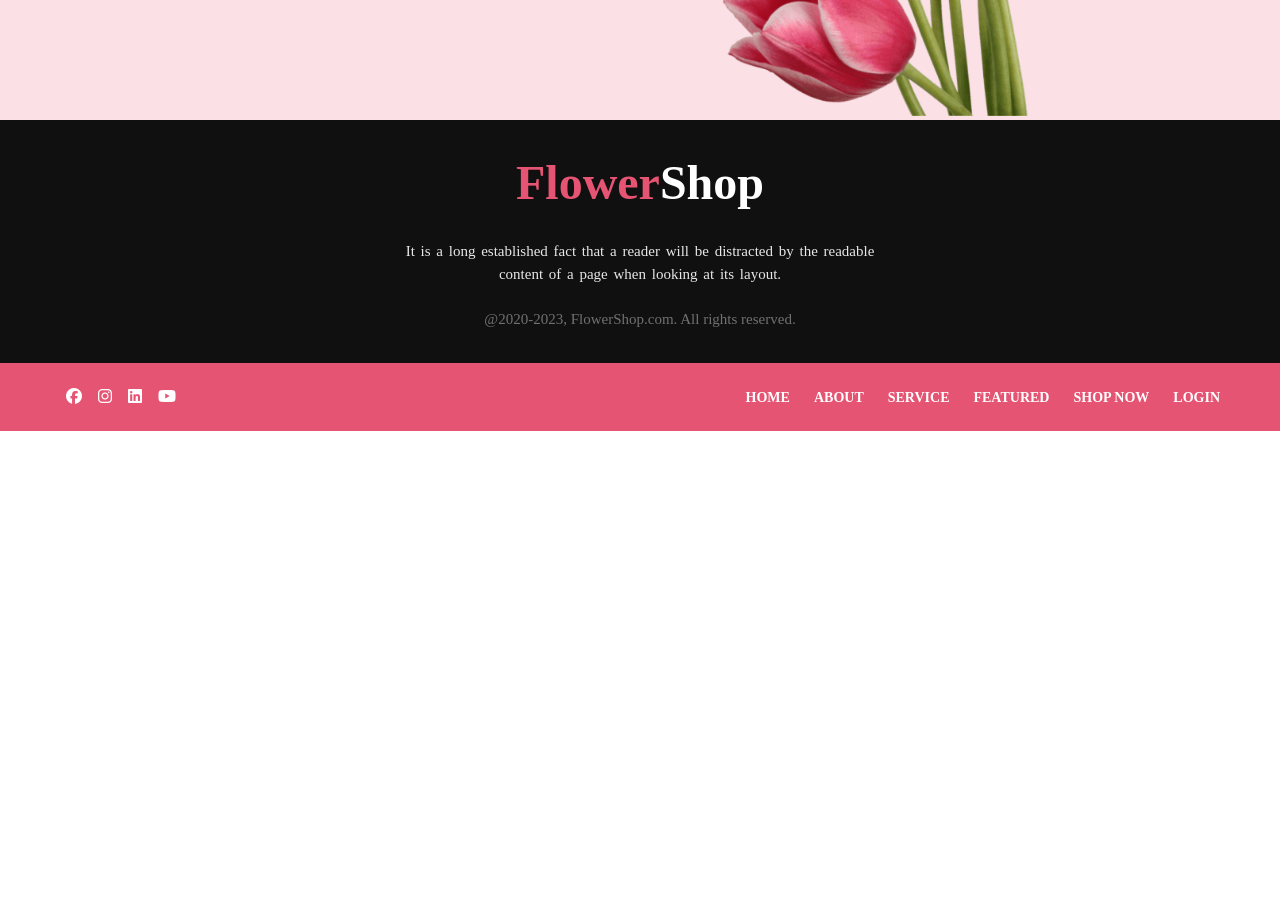
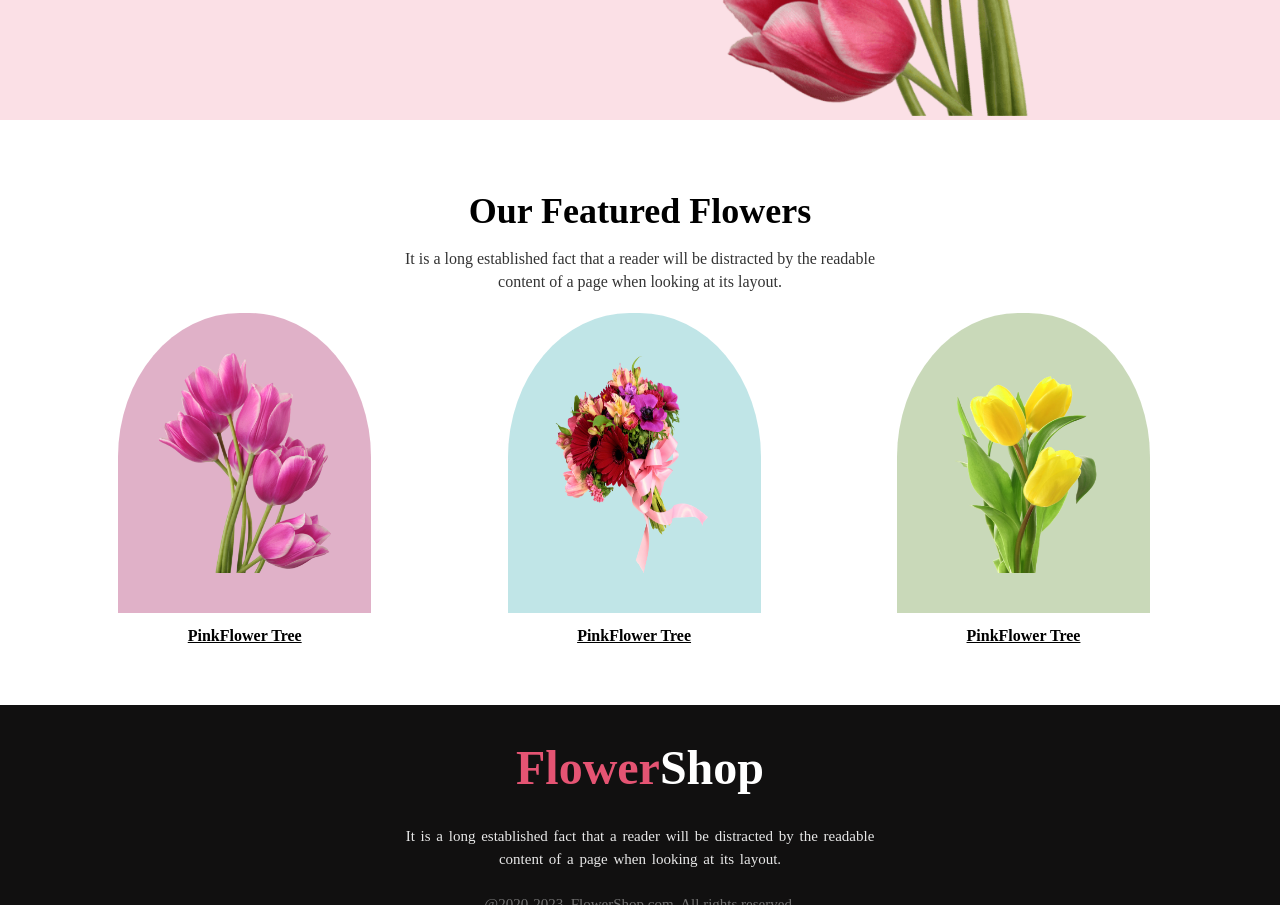
Before and after one commit to rakib5561/flower-shop, a plain HTML site: page index.html in a window 1280 px wide. Shown: the part 520-1425 px from the top of the page. Before the commit the page ends 951 px from the top, so only its background shows below. Drawn offline with Linux system fonts and the light colour scheme.

Commit message:
featured part added

```diff
--- a/index.html
+++ b/index.html
@@ -33,6 +33,33 @@
         </div>
     </section>
 
+    <!-- Featured Flowers -->
+    <section class="container">
+            <div class="featured-wrapper">
+                <div class="featured-title">
+                    <h2>Our Featured Flowers</h2>
+                    <p>It is a long established fact that a reader will be distracted by the readable <br>  content of a page when looking at its
+                    layout.</p>
+                </div>
+
+                <div class="flowers-items">
+                    <div class="single-item one">
+                        <img src="./image/pngwing 6.png" alt="">
+                        <h4>PinkFlower Tree  </h4>
+                    </div>
+
+                    <div class="single-item two">
+                        <img src="./image/pngwing 5.png" alt="">
+                        <h4>PinkFlower Tree </h4>
+                    </div>
+
+                    <div class="single-item three">
+                        <img src="./image/pngwing 7.png" alt="">
+                        <h4>PinkFlower Tree </h4>
+                    </div>
+                </div>
+            </div>
+    </section>
 
 
 
--- a/style.css
+++ b/style.css
@@ -22,7 +22,6 @@
     opacity: 100%;
     justify-content: space-between;
     align-items: center;
-
 }
 
 .banner-des h1{
@@ -31,12 +30,10 @@
     font-size: 60px;
     padding-bottom: 25px;
 }
-
 .banner-des p{
     font-size: 16px;
     line-height: 23px;
     margin-bottom: 25px;
-
 }
 .banner-des button{
     padding: 12px 18px;
@@ -57,6 +54,64 @@
 }
 .banner-pic img{
     width: 95%;
+}
+
+/* featured part style */
+
+.featured-wrapper{
+    width: 100%;
+    padding: 50px 0px;
+    text-align: center;
+}
+
+.featured-title{
+    padding: 20px 0px;
+}
+
+.featured-title h2{
+    font-size: 36px;
+    padding-bottom: 15px;
+}
+
+.featured-title p{
+    color: black;
+    opacity: 80%;
+    font-size: 16px;
+    line-height: 23px;
+}
+
+.flowers-items{
+   width: 100%;
+   display: flex;
+}
+
+.single-item{
+    width: 33%;
+    justify-content: space-evenly;
+    align-items: center;
+
+}
+.single-item h4{
+    text-decoration: underline;
+    padding: 10px;
+}
+
+.single-item img{
+    width: 65%;
+    height: 300px;
+    padding: 40px;
+   /* background-color: #A72162; */
+   border-radius: 48% 48% 0px 0px;
+}
+
+.one img{
+    background-color: #a7216259;
+}
+.two img {
+    background-color: #0597a040;
+}
+.three img {
+    background-color: #477d114a;
 }
 
 /* Footer Style */
```
